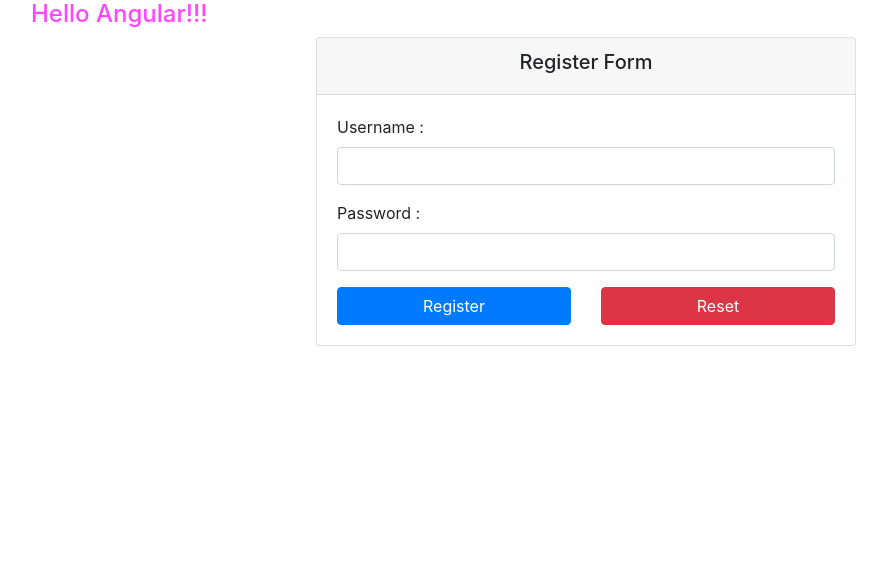
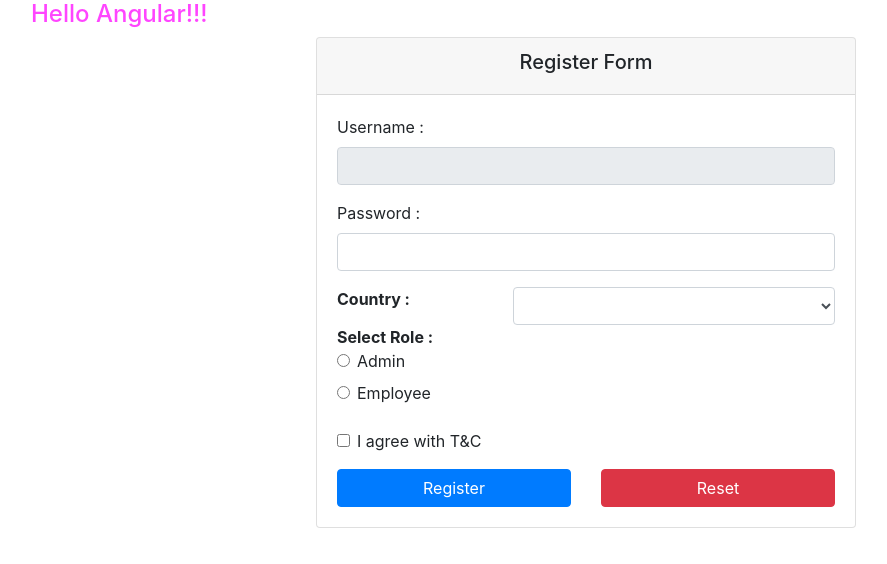
Before and after one commit to synergy2411/citiustech-sept21, an Angular app in the folder users-app/: page / in a window 1280 px wide. Shown: the top 564 px of the page, without its empty margins (54-941 px from the left). Built offline with nearby package versions, Linux system fonts and the light colour scheme.

Commit message:
other form controls

```diff
--- a/users-app/src/app/components/auth/register/register.component.html
+++ b/users-app/src/app/components/auth/register/register.component.html
@@ -14,7 +14,7 @@
                 <input type="text"
                   name="username"
                   class="form-control"
-                  [formControl]="username">
+                  [formControl]="username" readonly>
 
                   <div [hidden]="username.valid || username.untouched">
                     <div [hidden]="!username.hasError('required')" class="alert alert-danger">
@@ -46,9 +46,45 @@
               </div>
 
               <!-- Select drop/down -->
-              <!-- Checkbox -->
+              <div class="row">
+                <div class="col-4"><b>Country : </b></div>
+                <div class="col-8">
+                  <select name="countries" formControlName="country" class="form-control">
+                    <option *ngFor="let country of countries" value="{{country}}">
+                      {{ country | uppercase }} </option>
+                  </select>
+                </div>
+              </div>
+
               <!-- Radio button -->
+              <div class="form-group">
+                <b>Select Role :</b>
+              <div class="form-check">
+                <input type="radio" name="role"
+                  class="form-check-input"
+                  id="admin"
+                  value="admin"
+                  formControlName="role">
+                <label for="admin">Admin</label>
+              </div>
+              <div class="form-check">
+                <input type="radio" name="role"
+                  class="form-check-input"
+                  id="employee"
+                  value="employee"
+                  formControlName="role">
+                <label for="employee">Employee</label>
+              </div>
+            </div>
 
+
+            <!-- Checkbox -->
+            <div class="form-group">
+            <div class="form-check">
+              <input type="checkbox" class="form-check-input" name="tnc" id="tnc" formControlName="tnc">
+              <label for="tnc" class="form-check-label">I agree with T&C</label>
+            </div>
+          </div>
 
               <!-- Buttons -->
               <div class="row">
--- a/users-app/src/app/components/auth/register/register.component.ts
+++ b/users-app/src/app/components/auth/register/register.component.ts
@@ -8,6 +8,7 @@ import { FormControl, FormGroup, FormBuilder, Validators, ValidationErrors, Abst
 })
 export class RegisterComponent implements OnInit {
 
+
   username = new FormControl('',[
     Validators.required,
     Validators.email
@@ -17,12 +18,17 @@ export class RegisterComponent implements OnInit {
     Validators.minLength(6),
     this.hasExclamation('@')
   ]);
+
   registerForm : FormGroup;
+  countries = ["india", "australia","france", "USA"]
 
   constructor(private fb : FormBuilder) {
     this.registerForm = this.fb.group({
       username : this.username,
-      password : this.password
+      password : this.password,
+      role : new FormControl('', Validators.required),
+      country : new FormControl('', Validators.required),
+      tnc : new FormControl('')
     })
   }
 
```
